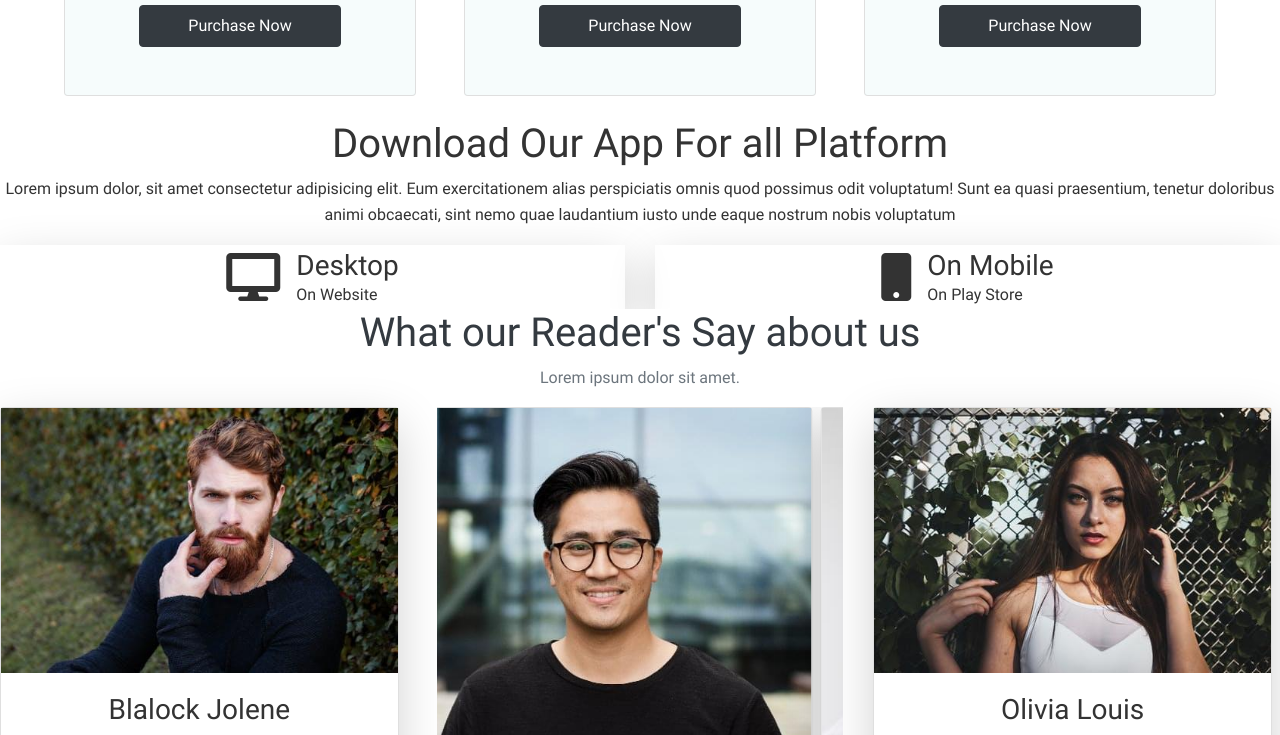
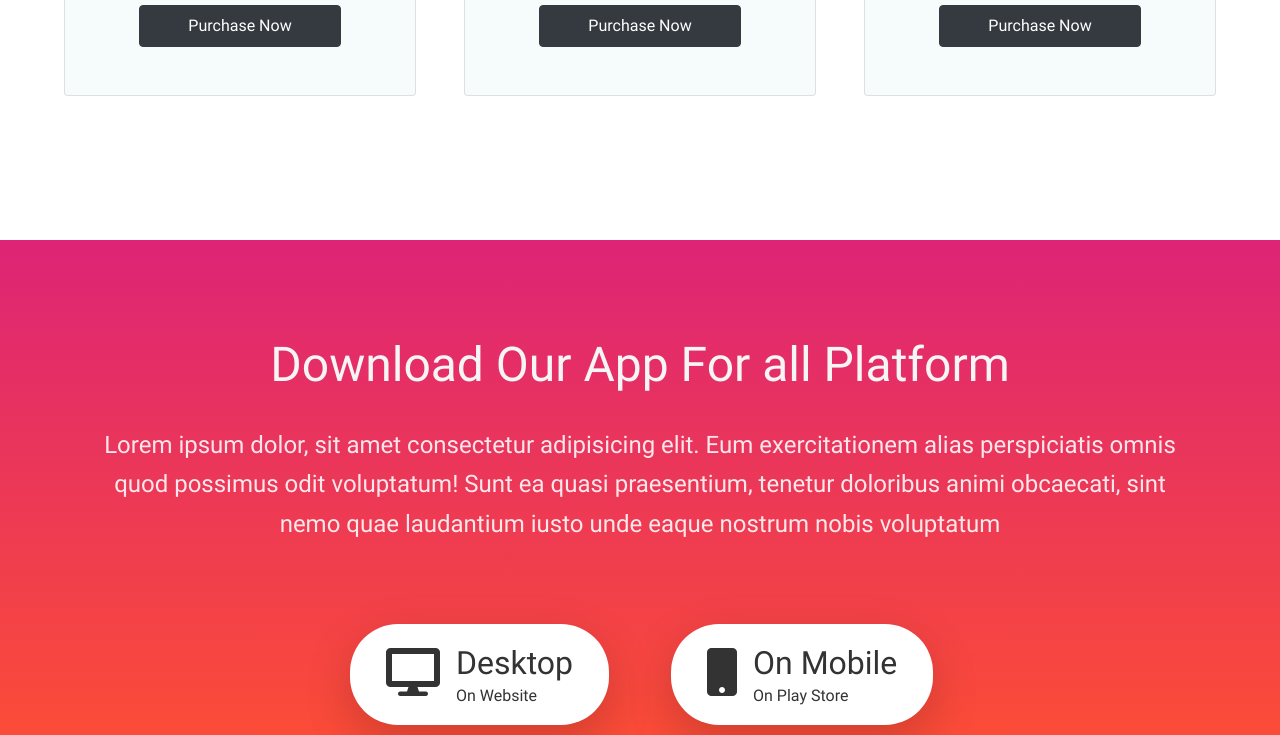
Before and after one commit to SergeyShynkarenko/bootstrap, a website: page app/index.html in a window 1280 px wide. Shown: the part 3240-3975 px from the top of the page. Drawn offline with nearby package versions, Linux system fonts and the light colour scheme; a web font is replaced by a local one.

Commit message:
section-3.scss

```diff
--- a/app/index.html
+++ b/app/index.html
@@ -225,7 +225,8 @@
 
 					<div class="card mr-2 d-inline-block shadow-lg">
 						<div class="card-img-top">
-							<img class="img-fluid" src="images/dest/UI-face-3.jpg" alt="Member">
+							<img class="img-fluid border-radius p-4" src="images/dest/UI-face-3.jpg" alt="Member">
+
 						</div>
 						<div class="card-body">
 							<h3 class="card-title">Blalock Jolene</h3>
@@ -246,7 +247,7 @@
 								<!-- Card-2 -->
 								<div class="card mr-2 d-inline-block shadow-lg">
 									<div class="card-img-top">
-										<img class="img-fluid" src="images/dest/UI-face-1.jpg" alt="Member">
+										<img class="img-fluid rounded-circle w-50% p-4" src="images/dest/UI-face-1.jpg" alt="Member">
 									</div>
 									<div class="card-body">
 										<h3 class="card-title">Allen Agnes</h3>
@@ -283,7 +284,7 @@
 				<div class="col-md-4 col- text-center">
 					<div class="card mr-2 d-inline-block shadow-lg">
 						<div class="card-img-top">
-							<img class="img-fluid" src="images/dest/UI-face-4.jpg" alt="Member">
+							<img class="img-fluid border-radius p-4" src="images/dest/UI-face-4.jpg" alt="Member">
 						</div>
 						<div class="card-body">
 							<h3 class="card-title">Olivia Louis</h3>
--- /dev/null
+++ b/app/scss/_section-3.scss
@@ -0,0 +1,34 @@
+.section-3 {
+  height: 70vmin;
+  margin-top: 15vmin;
+  background: var(--bggradient);
+}
+
+.section-3 .col-md-12 > h1 {
+  padding: 2em 0 0.5em 0;
+  color: whitesmoke;
+  font-size: 6vmin;
+}
+
+.section-3 .col-md-12 > p {
+  padding: 0 4em;
+  padding-bottom: 2em;
+  color: var(--light-gray);
+  font-size: 3vmin;
+}
+
+.section-3 .desktop {
+  background: white;
+  display: inline-block;
+  border-radius: 3em;
+  padding: 2vmin 4.5vmin;
+  margin: 1em;
+}
+
+.section-3 .desktop h3 {
+  font-size: 4vmin;
+}
+
+.section-3 .desktop p {
+  font-size: 2vmin;
+}
--- a/app/scss/main.scss
+++ b/app/scss/main.scss
@@ -2,4 +2,5 @@
 @import 'header';
 @import 'section-1';
 @import 'section-2';
+@import 'section-3';
 // CUSTOM USER STYLES & IMPORTS
```
Also changed, not shown: app/css/app.min.css.
